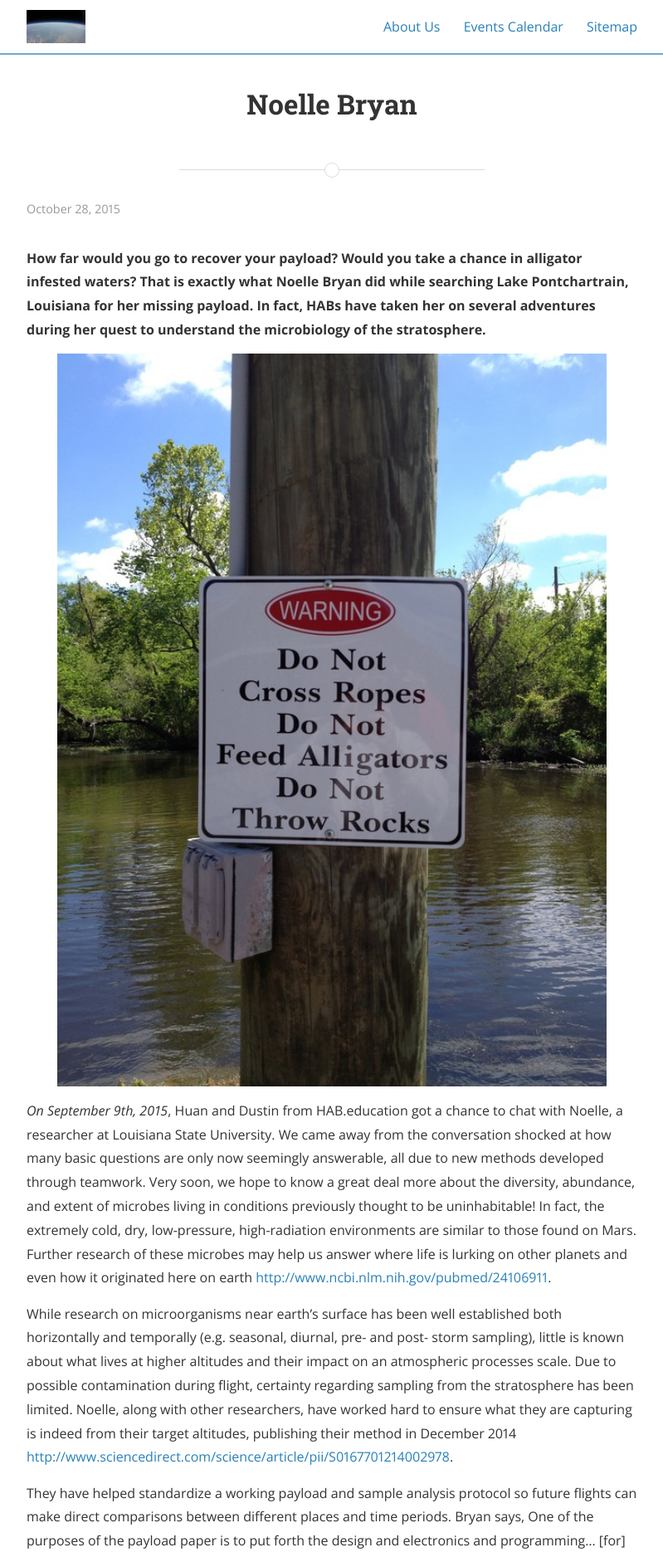
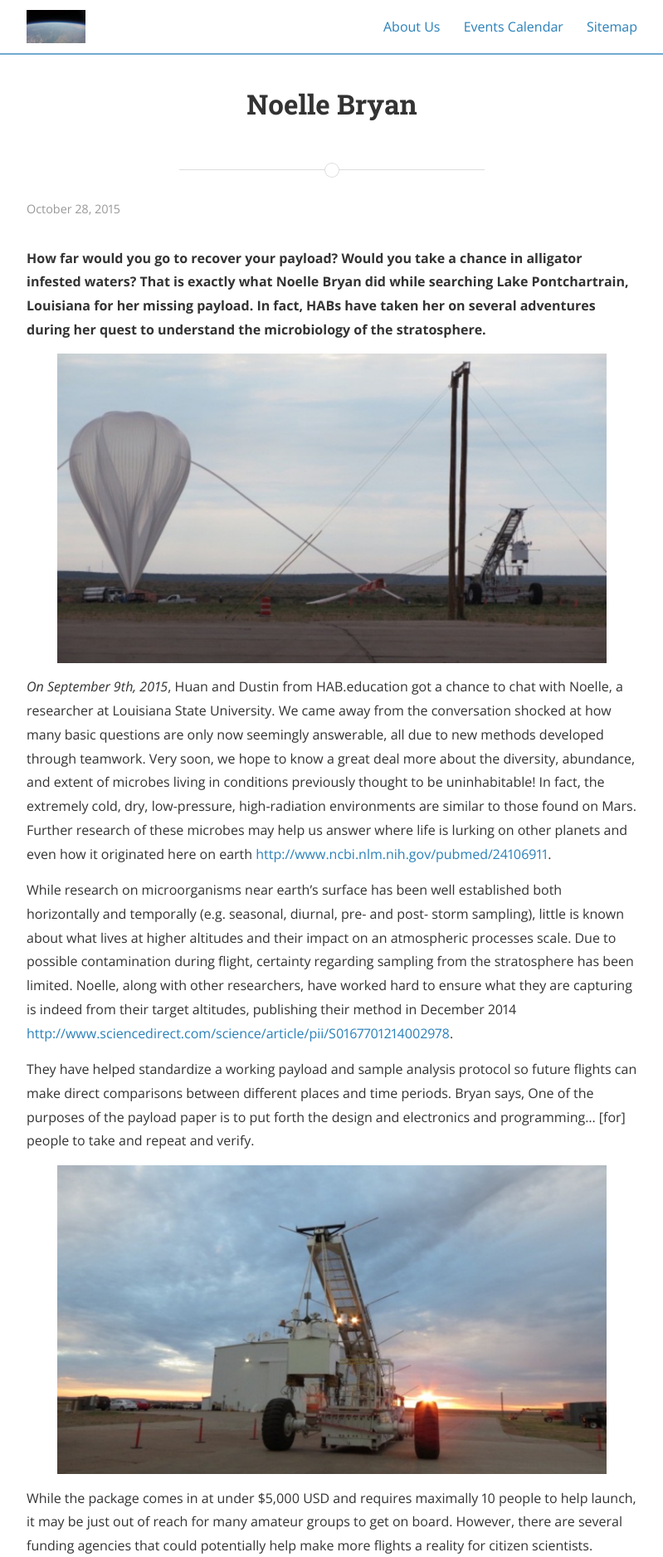
Before and after one commit to habeducation/habeducation.github.io, a Jekyll site: the page built from _posts/2015-10-29-noelle-bryan-interview.markdown, in a window 1280 px wide. Shown: the top 1876 px of the page at 83% size, without its empty margins (240-1039 px from the left). Built offline with Jekyll 4.4.1, drawn with Linux system fonts in a browser that asks for light colours; nearby versions of some CDN libraries; comment, search, counter and statistics services are not loaded; a style sheet for code colours, icons or effects is not loaded.

Commit message:
Fixed image orders

```diff
--- a/_posts/2015-10-29-noelle-bryan-interview.markdown
+++ b/_posts/2015-10-29-noelle-bryan-interview.markdown
@@ -9,7 +9,7 @@ abstract: "How far would you go to recover your payload? Would you take a chance
 
 **How far would you go to recover your payload? Would you take a chance in alligator infested waters? That is exactly what Noelle Bryan did while searching Lake Pontchartrain, Louisiana for her missing payload. In fact, HABs have taken her on several adventures during her quest to understand the microbiology of the stratosphere.**
 
-![Alligators - Do not cross](/images/noelle/IMG_0443r.jpg)
+![Image courtersy of Noelle Bryan](/images/noelle/IMG_2599r.jpg)
 
 _On September 9th, 2015_, Huan and Dustin from HAB.education got a chance to chat with Noelle, a researcher at Louisiana State University. We came away from the conversation shocked at how many basic questions are only now seemingly answerable, all due to new methods developed through teamwork. Very soon, we hope to know a great deal more about the diversity, abundance, and extent of microbes living in conditions previously thought to be uninhabitable! In fact, the extremely cold, dry, low-pressure, high-radiation environments are similar to those found on Mars. Further research of these microbes may help us answer where life is lurking on other planets and even how it originated here on earth <http://www.ncbi.nlm.nih.gov/pubmed/24106911>.
 
@@ -23,7 +23,7 @@ While the package comes in at under $5,000 USD and requires maximally 10 people
 
 Critical to their achievement was the collaboration between people from traditionally disparate fields. Expertise in physics, astronomy, environmental microbiology, engineering, statistics, and paleoclimatology was needed to ensure the collection of meaningful data. Yet, with all this help, they faced some of the same problems all HAB enthusiasts share. Landing and recovery has resulted in some particularly funny stories. In addition to when Noelle searched Lake Pontchartrain with the aid of alligator farmers, on another flight, she waited 8 hours in a pine lumber forest before getting clearance to cut down a tree. First, the owners had to be contacted in Japan! With about 20 flights, Noelle and her team have managed to land in everything from rice paddies to cow patties. But despite these unusual landings, they have recovered all their payloads except for one. That one now belongs to the alligators.
 
-![Image courtersy of Noelle Bryan](/images/noelle/IMG_2599r.jpg)
+![Alligators - Do not cross](/images/noelle/IMG_0443r.jpg)
 
 With all of your crazy landings, do you have any plan to add features to steer out of trouble? Asked Huan. Think quadcopter.
 
```
